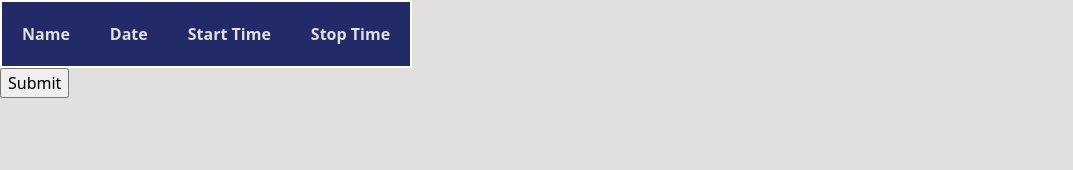
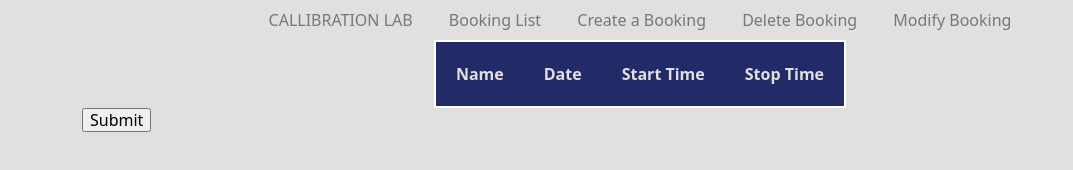
Before and after one commit to CharleeBrown/Lab_Booking, a website: page public/apptlist.html in a window 1280 px wide. Shown: the whole page, without its empty margins (0-1073 px from the left). Drawn offline with nearby package versions, Linux system fonts and the light colour scheme; no server answers.

Commit message:
Added menu from puremenu

```diff
--- a/public/apptlist.html
+++ b/public/apptlist.html
@@ -4,10 +4,30 @@
     <meta http-equiv="X-UA-Compatible" content="IE=edge">
     <link rel="stylesheet" href="https://cdn.jsdelivr.net/npm/bootstrap@5.1.1/dist/css/bootstrap.min.css" integrity="sha384-F3w7mX95PdgyTmZZMECAngseQB83DfGTowi0iMjiWaeVhAn4FJkqJByhZMI3AhiU" crossorigin="anonymous">
    <meta name="viewport" content="width=device-width, initial-scale=1.0">
+   <link rel="stylesheet" href="https://unpkg.com/purecss@2.0.6/build/pure-min.css" integrity="sha384-Uu6IeWbM+gzNVXJcM9XV3SohHtmWE+3VGi496jvgX1jyvDTXfdK+rfZc8C1Aehk5" crossorigin="anonymous">
    <link rel="stylesheet" href="style.css">
     <title>Document</title>
 </head>
 <body onload="getData('/applist?', setData)">
+    <div class="pure-menu pure-menu-horizontal" style="text-align:center;">
+        <a href="#" class="pure-menu-heading pure-menu-link">Callibration Lab</a>
+        <ul class="pure-menu-list"">
+
+            <li class="pure-menu-item">
+                <a class="pure-menu-link" href="/apptlist.html" > Booking List</a>
+            </li>
+            <li class="pure-menu-item">
+                <a class="pure-menu-link" href="/index.html" > Create a Booking </a>
+            </li>
+            <li class="pure-menu-item">
+                <a class="pure-menu-link" href="/apptDel.html" > Delete Booking</a>
+            </li>
+            <li class="pure-menu-item">
+                <a class="pure-menu-link" href="/apptMod.html" > Modify Booking</a>
+            </li>
+        </ul>
+    </div>
+    <div class="container">
         <table style="border: white solid 2px; border-collapse:collapse;" name="regtable" id='tbl'>
             <tr style="border: white solid 2px; border-collapse:collapse;">
                 <th id="test">
@@ -26,7 +46,7 @@
         </table>
 
         <input type="submit" />
-
+    </div>
 </body>
 
 <script>
--- a/public/style.css
+++ b/public/style.css
@@ -22,6 +22,9 @@ table{
     background-color:var(--royal-blue-dark);
     /* border:white, 2px, solid; */
     color:var(--gainsboro);
+    margin-left:auto;
+    margin-right:auto;
+    text-align: center;
 
 }
 table td{
@@ -39,3 +42,8 @@ form{
 margin:0 auto;
 text-align: center;
 }
+.menu{
+    list-style-type:none;
+    display:inline-block;
+
+}
```
Also changed, not shown: public/index.html (+24 -2 lines).
